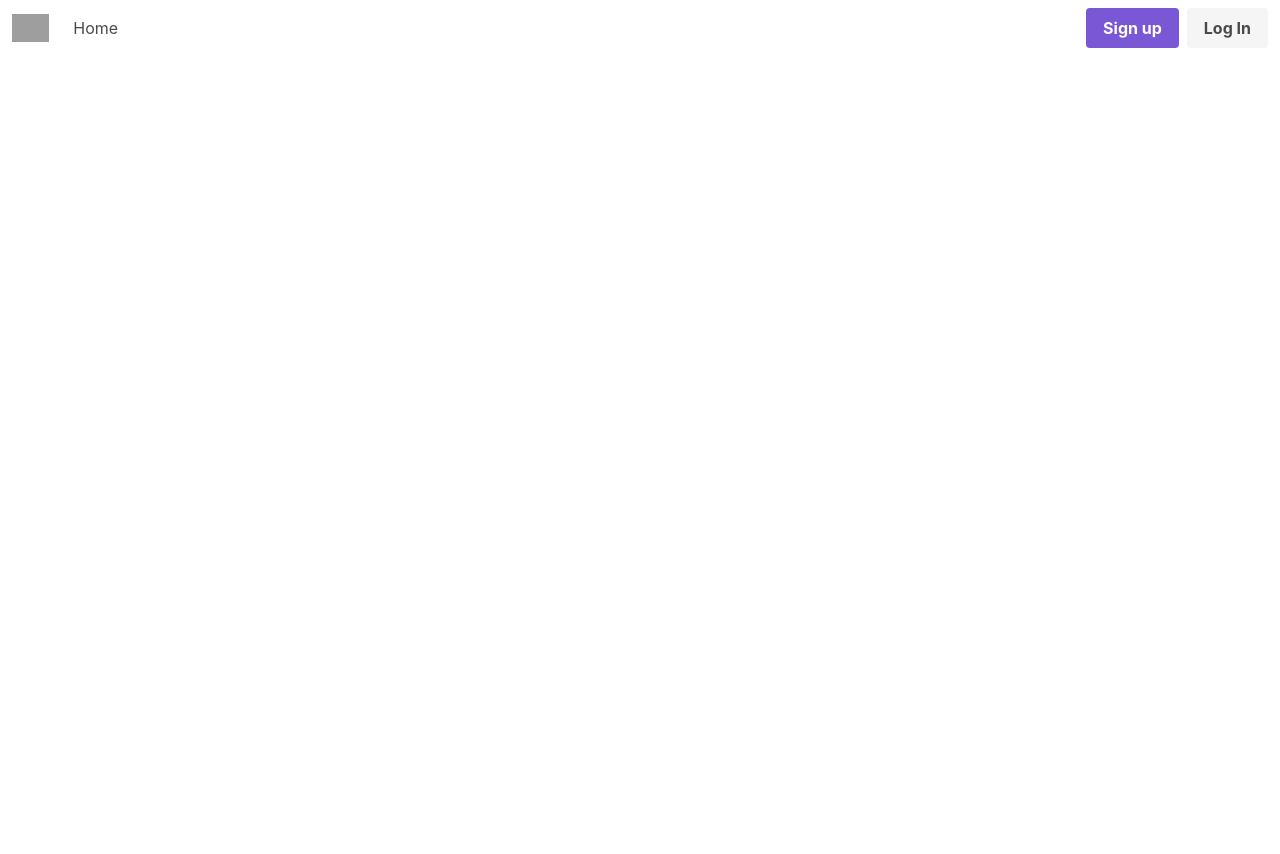
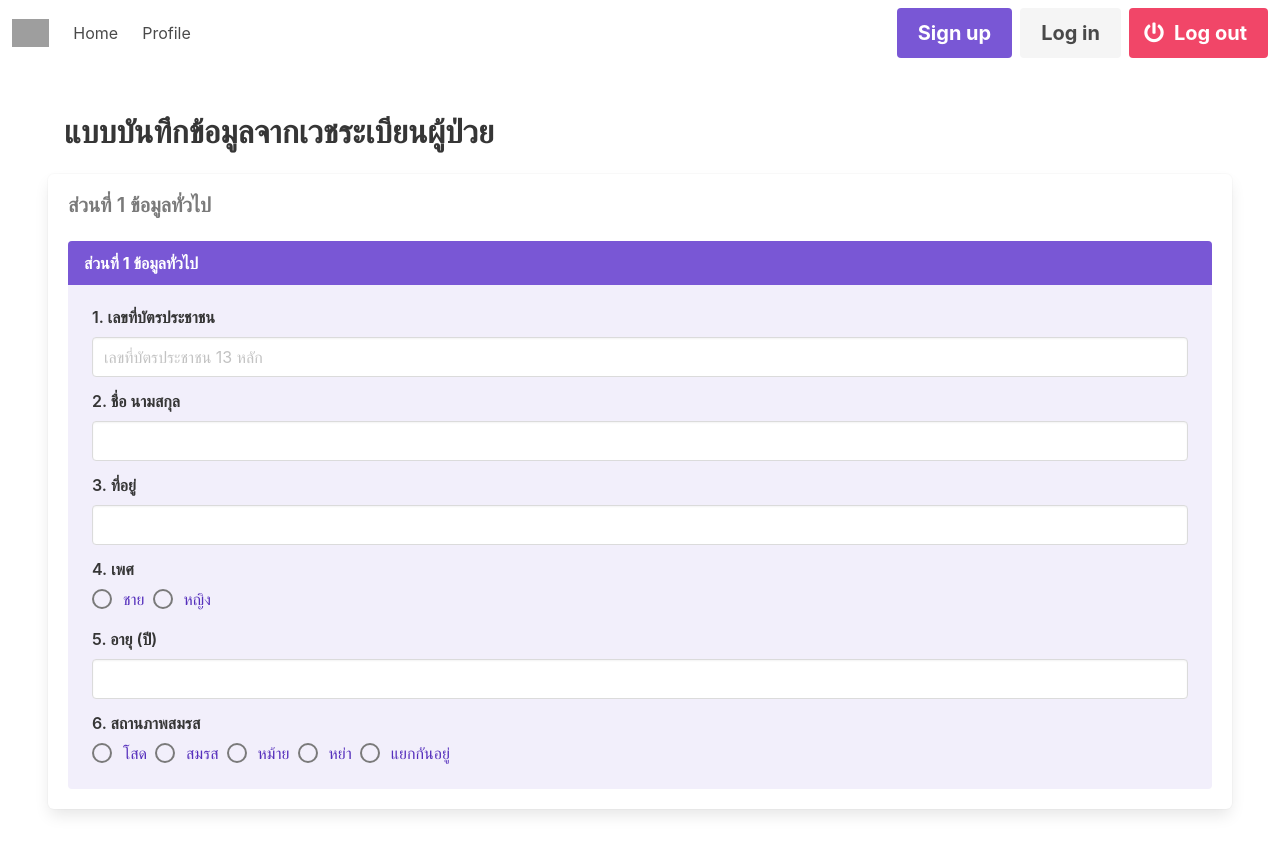
Before and after one commit to likit/aging-care-survey2020, a Vue app in the folder app/: page /health-record in a window 1280 px wide. Shown: the top 854 px of the page. Before the commit the page ends 800 px from the top, so only its background shows below. Built offline with nearby package versions, Linux system fonts and the light colour scheme; no server answers; grey boxes are pictures that could not be loaded.

Commit message:
added new views for the landing page for questions
updated the home page

```diff
--- a/app/src/components/NavBar.vue
+++ b/app/src/components/NavBar.vue
@@ -12,17 +12,26 @@
             <b-navbar-item href="/home">
                 Home
             </b-navbar-item>
+            <b-navbar-item href="/profile">
+                Profile
+            </b-navbar-item>
         </template>
 
         <template slot="end">
             <b-navbar-item tag="div">
                 <div class="buttons">
-                    <a class="button is-primary">
+                    <a class="button is-primary is-medium">
                         <strong>Sign up</strong>
                     </a>
-                    <router-link class="button is-light" to="/login">
-                        <strong>Log In</strong>
+                    <router-link class="button is-light is-medium" to="/login">
+                        <strong>Log in</strong>
                     </router-link>
+                    <a class="button is-danger is-medium">
+                        <span class="icon">
+                            <i class="fas fa-power-off"></i>
+                        </span>
+                        <span><strong>Log out</strong></span>
+                    </a>
                 </div>
             </b-navbar-item>
         </template>
--- a/app/src/router/index.js
+++ b/app/src/router/index.js
@@ -2,6 +2,8 @@ import Vue from 'vue'
 import VueRouter from 'vue-router'
 import Home from '../views/Home.vue'
 import Login from '../views/Login.vue'
+import Profile from "../views/Profile";
+import HealthRecord from "../views/HealthRecord";
 
 Vue.use(VueRouter)
 
@@ -15,6 +17,16 @@ Vue.use(VueRouter)
           path: '/login',
           name: 'Login',
           component: Login
+      },
+      {
+          path: '/profile',
+          name: 'Profile',
+          component: Profile
+      },
+      {
+          path: '/health-record',
+          name: 'HealthRecord',
+          component: HealthRecord
       },
       {
           path: '/about',
--- /dev/null
+++ b/app/src/views/HealthRecord.vue
@@ -0,0 +1,78 @@
+<template>
+    <section class="section">
+        <div class="columns">
+            <div class="column">
+                <div class="container">
+                    <h1 class="title is-size-3">แบบบันทึกข้อมูลจากเวชระเบียนผู้ป่วย</h1>
+                </div>
+            </div>
+        </div>
+        <div class="box">
+            <div class="columns">
+                <div class="column">
+                    <div class="container">
+                        <h3 class="title is-size-5 has-text-grey">ส่วนที่ 1 ข้อมูลทั่วไป</h3>
+                        <b-message title="ส่วนที่ 1 ข้อมูลทั่วไป" type="is-primary" :closable=false>
+                            <b-field label="1. เลขที่บัตรประชาชน">
+                                <b-input v-model="pntPIN" placeholder="เลขที่บัตรประชาชน 13 หลัก"></b-input>
+                            </b-field>
+                            <b-field label="2. ชื่อ นามสกุล">
+                                <b-input v-model="pntName"></b-input>
+                            </b-field>
+                            <b-field label="3. ที่อยู่">
+                                <b-input v-model="pntAddress"></b-input>
+                            </b-field>
+                            <b-field label="4. เพศ">
+                                <div class="block">
+                                    <b-radio name="pntGender" v-model="pntGender">
+                                        ชาย
+                                    </b-radio>
+                                    <b-radio name="pntGender" v-model="pntGender">
+                                        หญิง
+                                    </b-radio>
+                                </div>
+                            </b-field>
+                            <b-field label="5. อายุ (ปี)">
+                                <b-input v-model="pntAge"></b-input>
+                            </b-field>
+                            <b-field label="6. สถานภาพสมรส">
+                                <div class="block">
+                                    <b-radio name="pntMarital" v-model="pntMarital">
+                                        โสด
+                                    </b-radio>
+                                    <b-radio name="pntMarital" v-model="pntMarital">
+                                        สมรส
+                                    </b-radio>
+                                    <b-radio name="pntMarital" v-model="pntMarital">
+                                        หม้าย
+                                    </b-radio>
+                                    <b-radio name="pntMarital" v-model="pntMarital">
+                                        หย่า
+                                    </b-radio>
+                                    <b-radio name="pntMarital" v-model="pntMarital">
+                                        แยกกันอยู่
+                                    </b-radio>
+                                </div>
+                            </b-field>
+                        </b-message>
+                    </div>
+                </div>
+            </div>
+        </div>
+    </section>
+</template>
+
+<script>
+    export default {
+        data() {
+            return {
+                pntGender: null,
+                pntPIN: null,
+                pntAge: null,
+                pntAddress: '',
+                pntName: '',
+                pntMarital: null
+            }
+        }
+    }
+</script>
--- a/app/src/views/Home.vue
+++ b/app/src/views/Home.vue
@@ -1,18 +1,71 @@
 <template>
-  <div class="home">
-    <img alt="Vue logo" src="../assets/logo.png">
-    <HelloWorld msg="Welcome to Your Vue.js App"/>
-  </div>
+  <section class="section">
+    <div class="container">
+        <div class="columns">
+            <div class="column">
+              <b-message
+                      title="วัตถุประสงค์การวิจัย (ปีที่ 1)"
+                      type="is-info">
+              <ol>
+                  <li>
+                      เพื่อศึกษาต้นทุน ประสิทธิภาพของการดูแลผู้สูงอายุสมองเสื่อมที่มีข้อจำกัดในการดำเนินกิจวัตรประจำวันที่ได้รับการดูแลกลางวันแบบไปกลับและการดูแลสุขภาพที่บ้าน ระยะหลังการดูแล 1 เดือนและ 3 เดือน
+                  </li>
+                  <li>
+                      เพื่อศึกษาต้นทุนกิจกรรมการดูแลผู้สูงอายุสมองเสื่อมที่มีข้อจำกัดในการดำเนินกิจวัตรประจำวันที่ได้รับการดูแลกลางวันแบบไปกลับและการดูแลสุขภาพที่บ้าน จำแนกระยะการดูแล
+                  </li>
+              </ol>
+              </b-message>
+            </div>
+        </div>
+        <div class="columns">
+            <div class="column is-3 is-offset-5 box">
+                <b-field label="วันที่บันทึกข้อมูล">
+                    <b-datepicker
+                            size="is-medium"
+                            :show-week-number=true
+                            placeholder="Click to select..."
+                            icon="calendar-today"
+                            trap-focus>
+                    </b-datepicker>
+                </b-field>
+                <b-field label="ผู้ให้ข้อมูล">
+                    <b-select required
+                              v-model="userIs"
+                              expanded
+                              size="is-medium">
+                        <option value="ผู้ป่วย">ผู้ป่วย</option>
+                        <option value="ญาติ">ญาติ</option>
+                        <option value="ผู้ดูแลที่พัก">ผู้ดูแลที่พัก</option>
+                    </b-select>
+                </b-field>
+                <b-field label="มีความสัมพันธ์กับผู้ป่วยโดยเป็น" v-if="userIs=='ญาติ'">
+                    <b-input v-model="userRelationship" size="is-medium"></b-input>
+                </b-field>
+                <b-field label="ระยะเวลาในการดูแลผู้ป่วย" v-if="userIs=='ผู้ดูแลที่พัก'">
+                    <b-input v-model="careDuration" size="is-medium"></b-input>
+                </b-field>
+                <b-field>
+                    <p class="control has-text-centered">
+                        <a href="/health-record" class="button is-medium is-primary">ต่อไป</a>
+                    </p>
+                </b-field>
+            </div>
+        </div>
+    </div>
+  </section>
 </template>
 
 <script>
 // @ is an alias to /src
-import HelloWorld from '@/components/HelloWorld.vue'
 
 export default {
   name: 'Home',
-  components: {
-    HelloWorld
-  }
+    data() {
+      return {
+          userIs: null,
+          userRelationship: null,
+          careDuration: null
+      }
+    }
 }
 </script>
--- /dev/null
+++ b/app/src/views/Landing.vue
@@ -0,0 +1,3 @@
+<template>
+    <h1 class="title">แบบฟอร์มบันทึกข้อมูล CASE REPORT FORM</h1>
+</template>
--- a/app/src/views/Login.vue
+++ b/app/src/views/Login.vue
@@ -53,6 +53,8 @@ export default {
                     })
                 },
                 function(err) {
+                    //TODO: display Buefy error dialog
+                    //TODO: add a button for getting a password via or contact the admin
                     alert('Error occurred. ' + err.message);
                 }
             )
--- /dev/null
+++ b/app/src/views/Profile.vue
@@ -0,0 +1,42 @@
+<template>
+    <section>
+        <div class="container">
+            <div class="columns">
+                <div class="column has-text-centered">
+                    <h1 class="title">ผู้เก็บข้อมูล</h1>
+                </div>
+            </div>
+            <div class="columns">
+                <div class="column is-4 is-offset-4">
+                    <div class="box">
+                        <b-field>
+                            <b-input placeholder="ชื่อ นามสกุล"></b-input>
+                        </b-field>
+                        <b-field >
+                            <b-input placeholder="ตำแหน่ง"></b-input>
+                        </b-field>
+                        <b-field>
+                            <b-input placeholder="โทรศัพท์"></b-input>
+                        </b-field>
+                        <b-field>
+                            <b-input type="email"
+                                placeholder="E-mail"></b-input>
+                        </b-field>
+                        <div class="buttons is-centered">
+                            <button class="button is-success">บันทึก</button>
+                            <button class="button is-light">ยกเลิก</button>
+                        </div>
+                    </div>
+                </div>
+            </div>
+        </div>
+    </section>
+</template>
+
+<script>
+    export default {
+        name: "profile",
+        data() {
+        }
+    }
+</script>
```
Lines whose indentation alone changed are shown as unchanged.
